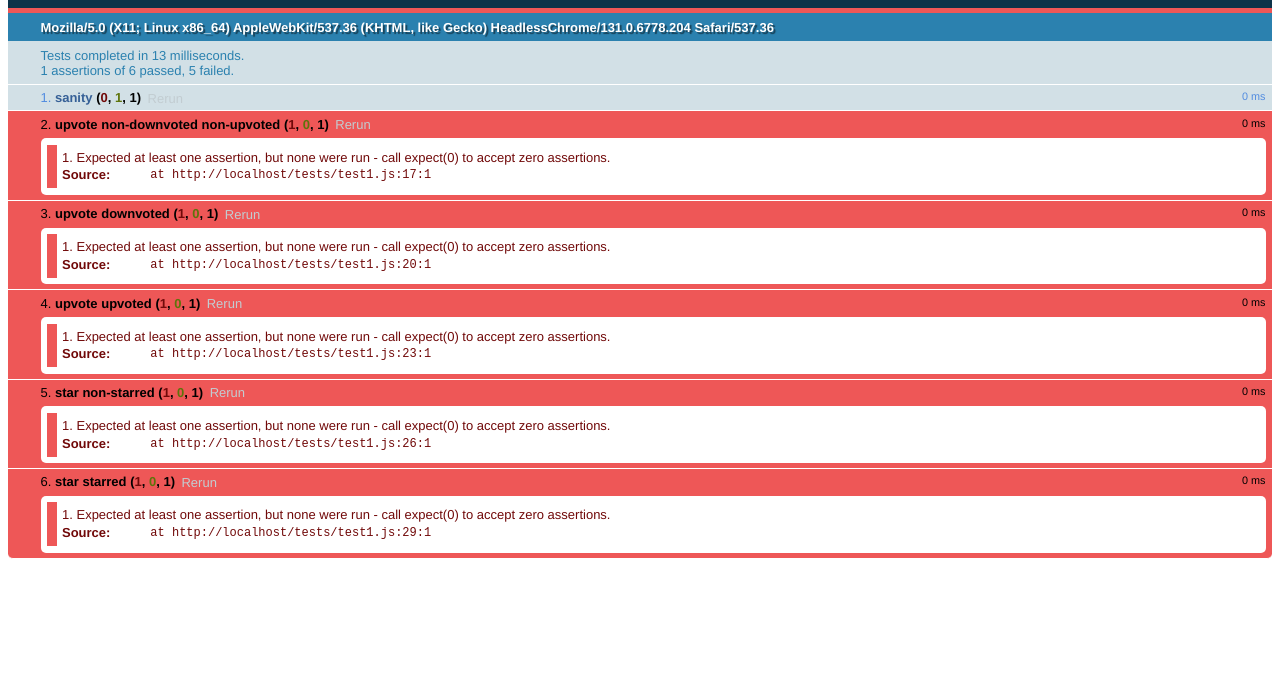
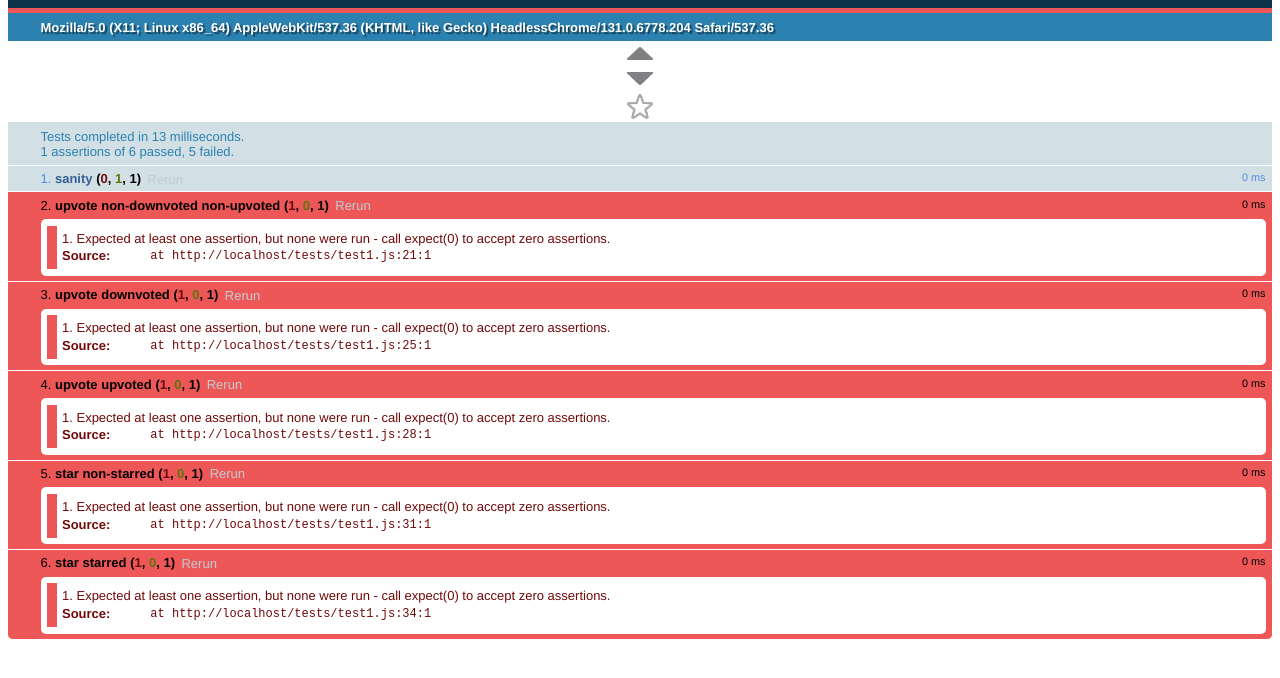
Before and after one commit to janosgyerik/upvotejs, a plain HTML site: page tests/test1.html in a window 1280 px wide. Shown: the part 48-726 px from the top of the page. Drawn offline with Linux system fonts and the light colour scheme.

Commit message:
basic mock

```diff
--- /dev/null
+++ b/css/jquery-upvote.css
@@ -0,0 +1,51 @@
+div.upvote {
+    text-align: center;
+}
+
+div.upvote a {
+    color: transparent;
+    background-image: url('../images/sprites.png?v=1');
+    background-repeat: no-repeat;
+    overflow: hidden;
+
+    background-position: 0px -265px;
+    display: block;
+    margin: 0 auto;
+    width: 41px;
+    height: 25px;
+}
+
+div.upvote span.count {
+    display: block;
+    font-size: 24px;
+    font-family: Arial, Liberation, Sans, DejaVu Sans, sans-serif;
+}
+
+div.upvote a.upvote.on {
+    background-position: 0px -230px;
+}
+
+div.upvote a.upvote.off {
+    background-position: 0px -265px;
+}
+
+div.upvote a.downvote.on {
+    background-position: 0px -330px;
+}
+
+div.upvote a.downvote.off {
+    background-position: 0px -300px;
+}
+
+div.upvote a.star {
+    width: 33px;
+    height: 31px;
+}
+
+div.upvote a.star.on {
+    background-position: 0px -190px;
+}
+
+div.upvote a.star.off {
+    background-position: 0px -150px;
+}
--- a/tests/test1.html
+++ b/tests/test1.html
@@ -11,6 +11,7 @@
     <script src="test1.js"></script>
 
     <link rel="stylesheet" href="qunit-1.11.0.css">
+    <link rel="stylesheet" href="../css/jquery-upvote.css">
     <style type="text/css">
 	<!--
 	.clear {
@@ -33,7 +34,13 @@
     <div class="clear"></div>
     <ol id="qunit-tests"></ol>
     <div id="qunit-fixture"></div>
-    <div class="templates hidden">
+    <div id="templates" class="hidden">
+        <div class="upvote">
+            <a class="upvote off" title="[upvote]"></a>
+            <span class="count" title="[count]"></span>
+            <a class="downvote off" title="[downvote]"></a>
+            <a class="star off" title="[star]"></a>
+        </div>
     </div>
 </body>
 </html>
--- a/tests/test1.js
+++ b/tests/test1.js
@@ -1,5 +1,9 @@
-// setup mock objects and helpers
-//
+function gen(params) {
+    var html = $('#templates .upvote').clone();
+    $('#demo').append(html);
+    return html.upvote(params);
+}
+
 function setUp() {
     //$('#demo').append(table);
 }
@@ -15,6 +19,7 @@ test('sanity', function() {
 });
 
 test('upvote non-downvoted non-upvoted', function() {
+    var obj = gen();
 });
 
 test('upvote downvoted', function() {
```
